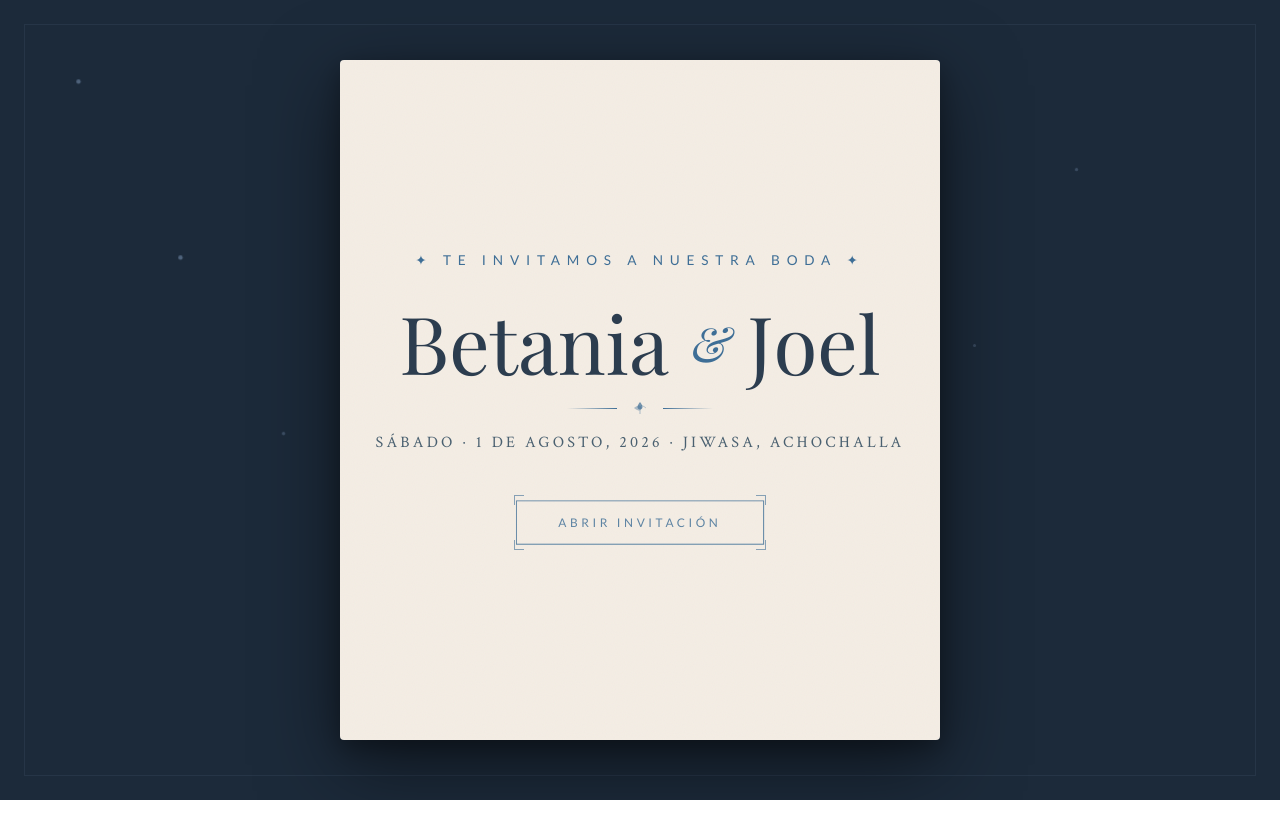
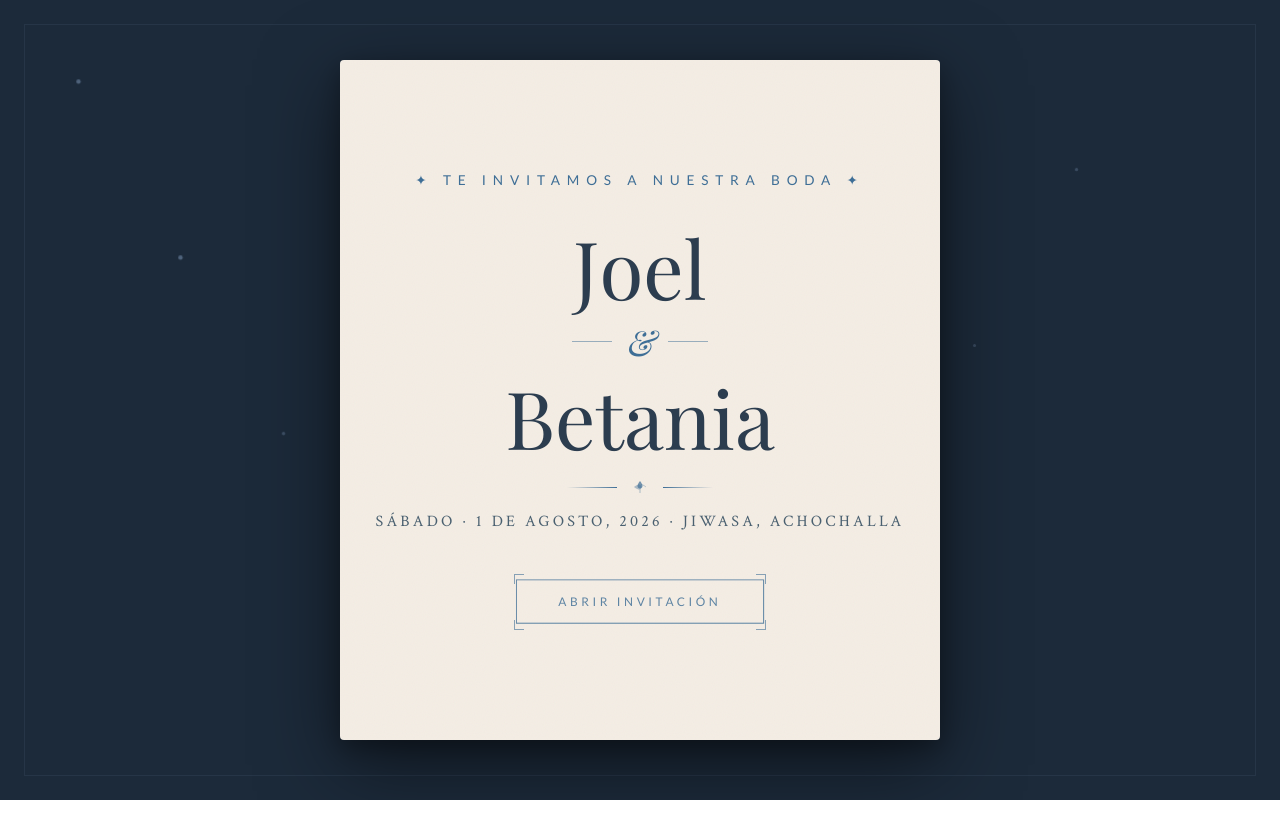
Before and after one commit to joel5vega/Nuestraboda, a React (Vite) app: page / in a window 1280 px wide. Shown: the top 838 px of the page. Built offline with nearby package versions, Linux system fonts and the light colour scheme; a web font is replaced by a local one.

Commit message:
fix splash

```diff
--- a/package.json
+++ b/package.json
@@ -6,8 +6,9 @@
   "homepage": "https://joel5vega.github.io/Nuestraboda",
   "scripts": {
     "build": "vite build",
-    "dev": "vite", "predeploy": "npm run build",
-  "deploy": "gh-pages -d dist"
+    "dev": "vite",
+    "predeploy": "npm run build",
+    "deploy": "gh-pages -d dist"
   },
   "dependencies": {
     "@emotion/react": "11.14.0",
@@ -41,6 +42,7 @@
     "@radix-ui/react-toggle": "1.1.2",
     "@radix-ui/react-toggle-group": "1.1.2",
     "@radix-ui/react-tooltip": "1.1.8",
+    "animejs": "^4.4.1",
     "canvas-confetti": "1.9.4",
     "class-variance-authority": "0.7.1",
     "clsx": "2.1.1",
--- a/src/app/components/HeroSection.tsx
+++ b/src/app/components/HeroSection.tsx
@@ -163,7 +163,7 @@
         >
           <p style={{ ...S.label, marginBottom: "1.5rem" }}>✦ Juntos por siempre ✦</p>
 
-          <h1 style={S.name}>Betania</h1>
+          <h1 style={S.name}>Joel</h1>
 
           <div style={{ display: "flex", alignItems: "center", justifyContent: "center", gap: "1rem", margin: "0.5rem 0" }}>
             <div style={{ height: "1px", width: "60px", background: colors.accentBlue }} />
@@ -171,7 +171,7 @@
             <div style={{ height: "1px", width: "60px", background: colors.accentBlue }} />
           </div>
 
-          <h1 style={{ ...S.name, marginBottom: "2rem" }}>Joel</h1>
+          <h1 style={{ ...S.name, marginBottom: "2rem" }}>Betania</h1>
 
           <FloralDivider />
 
--- a/src/app/components/SplashScreen.tsx
+++ b/src/app/components/SplashScreen.tsx
@@ -215,32 +215,49 @@
 
 
                 {/* Nombres */}
-                <div style={{ display: "flex", alignItems: "center", gap: "1.2rem", marginBottom: "1.2rem", justifyContent: "center" }}>
+                {/* Nombres — layout vertical para evitar quiebre de letras */}
+<div style={{ marginBottom: "1.2rem" }}>
   <h1 style={{
     fontFamily: theme.fonts.display,
-                    fontSize:   "clamp(2.8rem, 9vw, 5rem)",
+    fontSize:   "clamp(2.8rem, 12vw, 5rem)",
     color:      "#2C3D4F",
     fontWeight: 400,
-                    lineHeight: 1,
+    lineHeight: 1.1,
+    whiteSpace: "nowrap",       // ← clave: nunca rompe
+    margin:     0,
   }}>
-                    <AnimatedName name="Betania" delay={0.2} />
+    <AnimatedName name="Joel" delay={0.2} />
   </h1>
+
+  <div style={{
+    display:        "flex",
+    alignItems:     "center",
+    gap:            "0.8rem",
+    justifyContent: "center",
+    margin:         "0.3rem 0",
+    opacity:        0,
+    animation:      "fadeIn 0.5s ease 0.7s forwards",
+  }}>
+    <div style={{ height: "1px", width: "40px", background: theme.leaf, opacity: 0.5 }} />
     <span style={{
       fontFamily: theme.fonts.display,
-                    fontSize:   "clamp(1.8rem, 5vw, 3rem)",
+      fontSize:   "clamp(1.4rem, 4vw, 2.2rem)",
       color:      theme.leaf,
       fontStyle:  "italic",
-                    opacity:    0,
-                    animation:  "fadeIn 0.5s ease 0.7s forwards",
     }}>&amp;</span>
+    <div style={{ height: "1px", width: "40px", background: theme.leaf, opacity: 0.5 }} />
+  </div>
+
   <h1 style={{
     fontFamily: theme.fonts.display,
-                    fontSize:   "clamp(2.8rem, 9vw, 5rem)",
+    fontSize:   "clamp(2.8rem, 12vw, 5rem)",
     color:      "#2C3D4F",
     fontWeight: 400,
-                    lineHeight: 1,
+    lineHeight: 1.1,
+    whiteSpace: "nowrap",       // ← clave: nunca rompe
+    margin:     0,
   }}>
-                    <AnimatedName name="Joel" delay={0.8} />
+    <AnimatedName name="Betania" delay={0.8} />
   </h1>
 </div>
 
--- /dev/null
+++ b/src/app/hooks/useRevealAnimation.ts
@@ -0,0 +1,54 @@
+import { useEffect, useRef } from "react";
+import anime from "animejs";
+
+type RevealOptions = anime.AnimeParams & {
+  threshold?: number;
+  once?: boolean;
+};
+
+export function useRevealAnimation(
+  selector: string,
+  options: RevealOptions = {}
+) {
+  const observerRef = useRef<IntersectionObserver | null>(null);
+
+  useEffect(() => {
+    const elements = document.querySelectorAll(selector);
+    if (!elements.length) return;
+
+    const {
+      threshold = 0.18,
+      once = true,
+      ...animeOptions
+    } = options;
+
+    observerRef.current = new IntersectionObserver(
+      (entries) => {
+        entries.forEach((entry) => {
+          if (!entry.isIntersecting) return;
+
+          anime.remove(entry.target);
+
+          anime({
+            targets: entry.target,
+            opacity: [0, 1],
+            translateY: [30, 0],
+            duration: 900,
+            easing: "easeOutExpo",
+            ...animeOptions,
+          });
+
+          if (once) observerRef.current?.unobserve(entry.target);
+        });
+      },
+      { threshold }
+    );
+
+    elements.forEach((el) => {
+      (el as HTMLElement).style.opacity = "0";
+      observerRef.current?.observe(el);
+    });
+
+    return () => observerRef.current?.disconnect();
+  }, [selector]);
+}
```
Also changed, not shown: 8 other files (tests, documents, lock files or other folders). Lines whose indentation alone changed are shown as unchanged.
